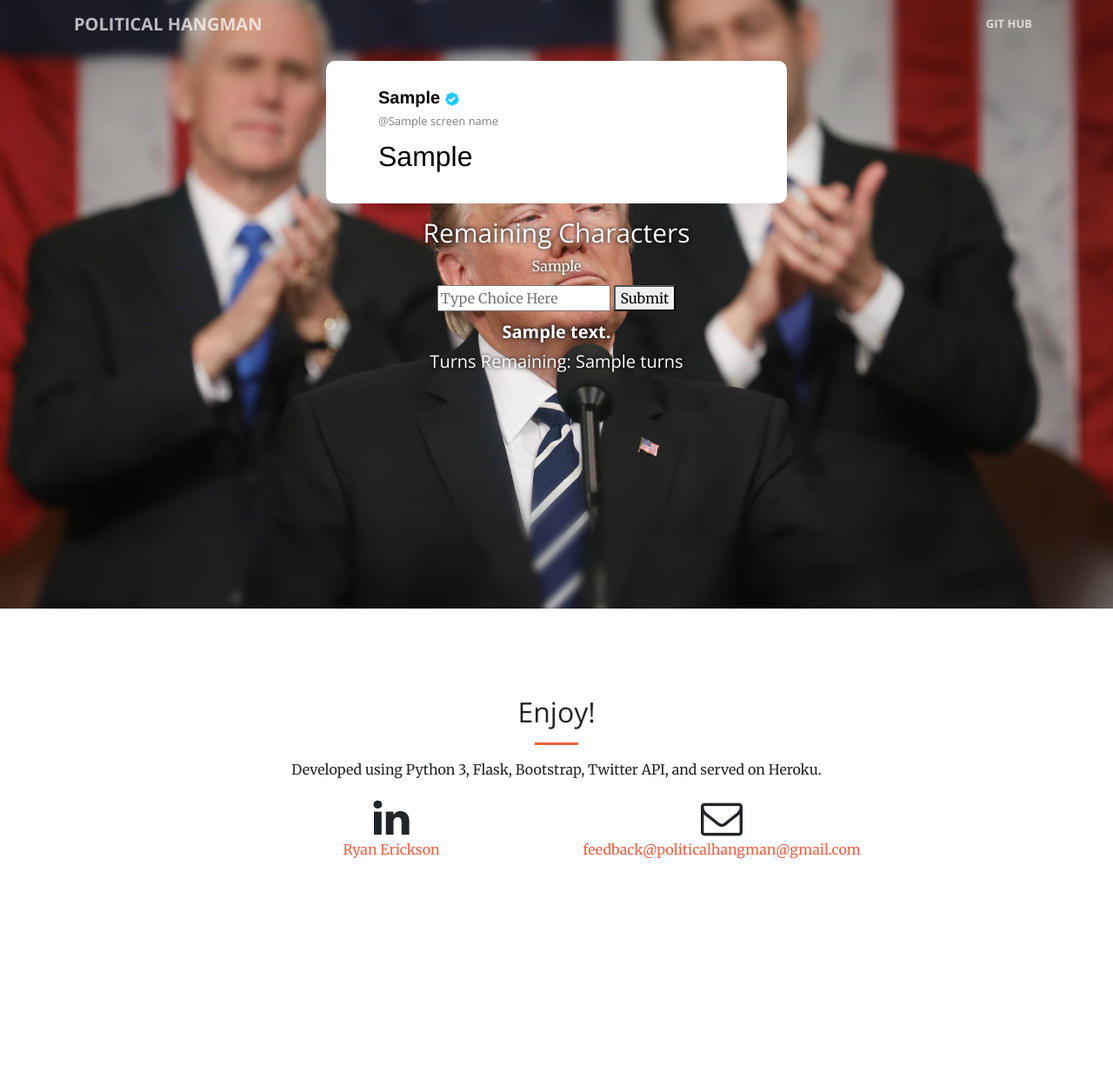
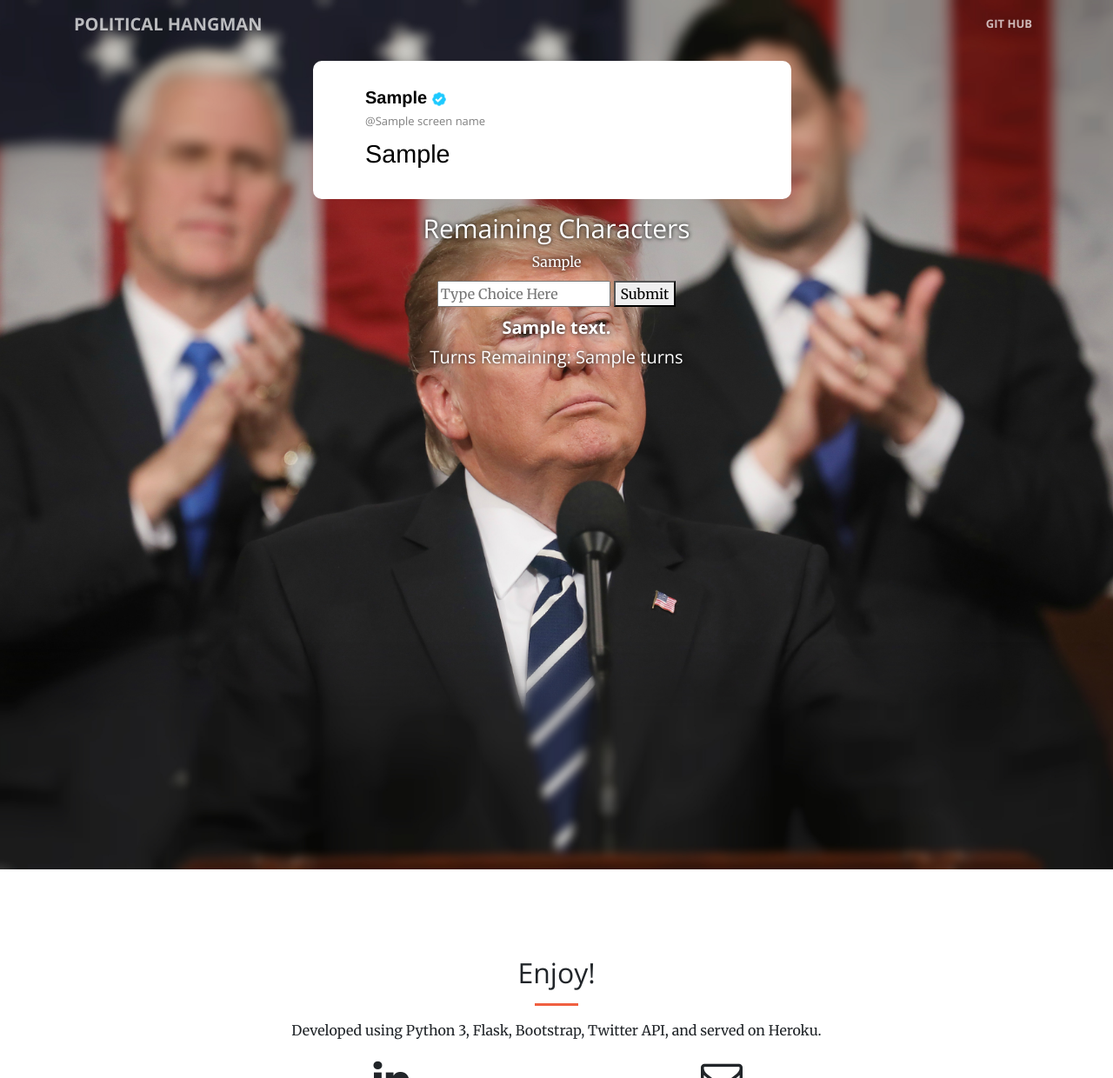
Before and after one commit to ryan18091/Political-Hangman, a Flask app: template templates/Game.html in a window 1280 px wide. Shown: the top 1240 px of the page at 87% size. Before the commit the page ends 988 px from the top, so only its background shows below. Run offline with Flask 2, Linux system fonts and the light colour scheme; the template is opened without the code that fills it: most values are stand-ins (such as "Sample title", 1, 10 or a date in 2020).

Commit message:
Changed Twitter div to math new tweet length

```diff
--- a/templates/Game.html
+++ b/templates/Game.html
@@ -62,7 +62,7 @@
       </div>
     </nav>
 
-    <header class="masthead" style="height: 700px;">
+    <header class="masthead" style="height: 1000px;">
 
 {#                <link rel="stylesheet" href="https://maxcdn.bootstrapcdn.com/font-awesome/4.5.0/css/font-awesome.min.css">#}
 {#                <link rel="stylesheet" id="bulma" href="static/Bulma.css" />#}
@@ -73,19 +73,19 @@
 {#        <div class="header-content-inner">#}
 {#            <section class="hero is-fullheight is-default is-bold" style="background-color: transparent" >#}
 {#            <div class="hero-body" style="background-color: transparent">#}
-        <div class="container" style="background-color:transparent;max-width: 560px;border-right-width: 10px;margin-top: 0px;padding-top: 70px;">{#                <div class="column is-centered">#}
+        <div class="container" style="background-color:transparent;max-width: 590px;border-right-width: 10px;margin-top: 0px;padding-top: 70px;">{#                <div class="column is-centered">#}
 {#                  <div class="column is-5">#}
 {#                      <div class="block">#}
 {#                        <div class="box" id="guessblock" style="background: white; border-radius: 10px;width: 700px;">#}
 {#                        <div class="box" id="guessblock" style="position:relative; background: white; border-radius: 10px;width: 500px">#}
-                            <div class="box" id="guessblock" style="position:relative; background: white; border-radius: 10px;max-width: 540px">
+                            <div class="box" id="guessblock" style="position:relative; background: white; border-radius: 10px;max-width: 550px">
 
 
 {#                        <figure class="is-centered" style="text-align: left;padding-left: 30px;border-left-width: 10px">#}
                         <figure style="text-align: left;padding-left: 30px;border-left-width: 15px">
                             <h5 style="color: black;font-family: 'Helvetica Neue';padding-top: 30px;padding-left: 30px;"><strong>{{ guess_head }} </strong><img style="max-width: 16px; max-height: 16" src="static/img/twittercheck.png" </h5>
                             <h5 style="color: gray; padding-left: 30px;font-size: 13px">@{{ screen_name }}</h5>
-                            <pre id="pretag" style="position:relative;color: black;font-family: 'Helvetica Neue';font-size: 4.0vmin;2padding-left: 30px;border-left-width: 10px;padding-bottom: 30px;max-width: 470px;padding-left: 30px;">{{guess_phrase}}</pre>
+                            <pre id="pretag" style="position:relative;color: black;font-family: 'Helvetica Neue';font-size: 3.6vmin;2padding-left: 30px;border-left-width: 10px;padding-bottom: 30px;max-width: 480px;padding-left: 30px;">{{guess_phrase}}</pre>
 {#                            <pre id="pretag" style="position:relative;float:left;top: 50%;left: 50%;transform: translate(-50%, -50%);">{{guess_phrase}}</pre>#}
 
                         </figure>
```
